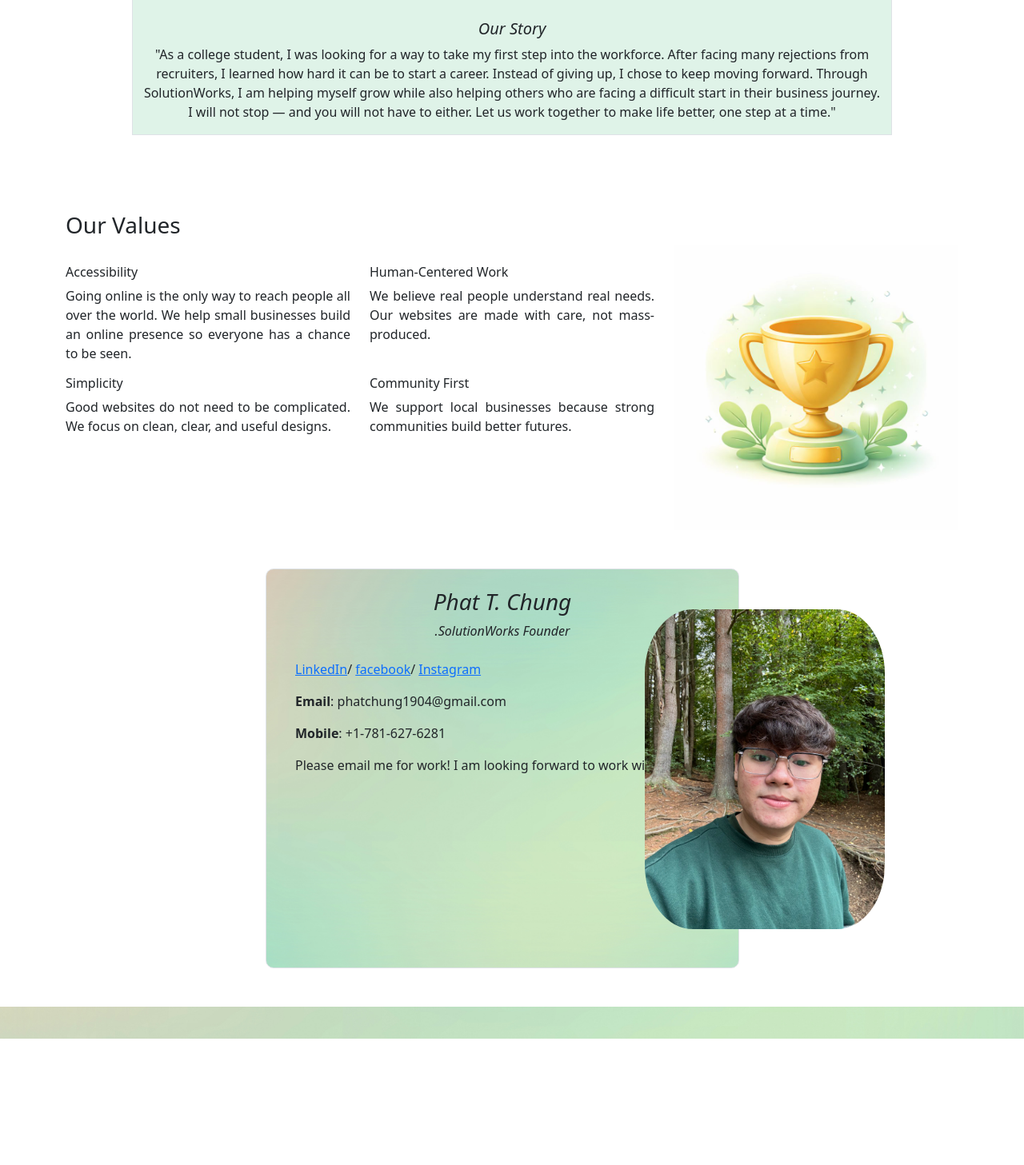
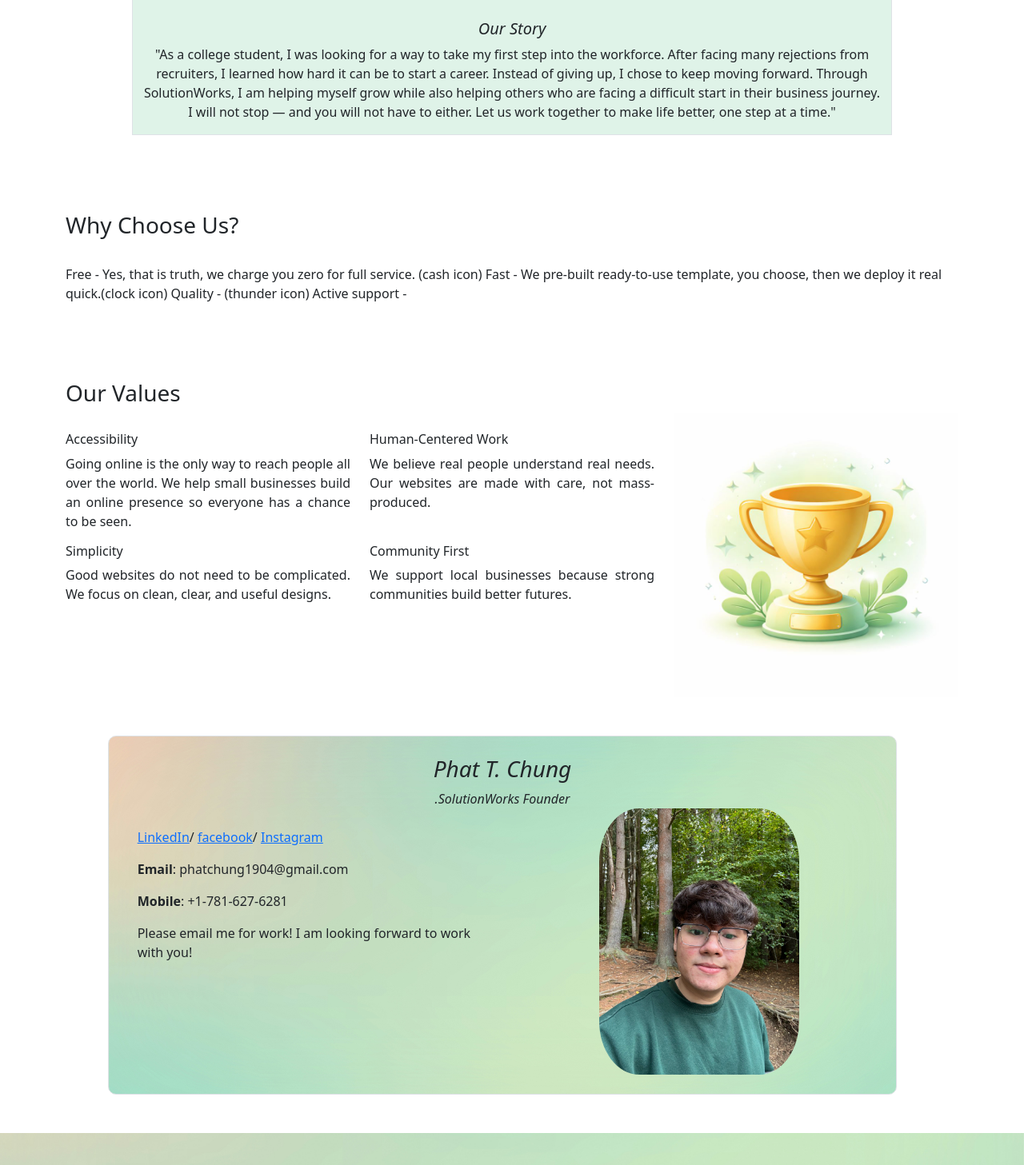
Before and after one commit to phatTchung9999/SolutionWorks_Website, a Django app: page /about/ in a window 1280 px wide. Shown: the part 674-2131 px from the top of the page at 80% size. Before the commit the page ends 1973 px from the top, so only its background shows below. Run offline with Django 5.2, Linux system fonts and the light colour scheme.

Commit message:
Update About page

```diff
--- a/myproject/templates/base.html
+++ b/myproject/templates/base.html
@@ -7,6 +7,8 @@
     <title>SolutionWorks</title>
     <link rel="stylesheet" href="{% static 'css/main.css' %}">
     <link href="https://cdn.jsdelivr.net/npm/bootstrap@5.3.8/dist/css/bootstrap.min.css" rel="stylesheet" integrity="sha384-sRIl4kxILFvY47J16cr9ZwB07vP4J8+LH7qKQnuqkuIAvNWLzeN8tE5YBujZqJLB" crossorigin="anonymous">
+    <link rel="stylesheet" href="https://cdn.jsdelivr.net/npm/bootstrap-icons@1.11.3/font/bootstrap-icons.css">
+
 </head>
 <body>
 
--- a/myproject/templates/main/about.html
+++ b/myproject/templates/main/about.html
@@ -55,6 +55,22 @@
     </section>
 
     <section class="m-5">
+        <br><br>
+        <div class="container">
+
+            <div class="row mb-4">
+                <h3>Why Choose Us?</h3>
+            </div>
+            Free - Yes, that is truth, we charge you zero for full service. (cash icon)
+            Fast - We pre-built ready-to-use template, you choose, then we deploy it real quick.(clock icon)
+            Quality -  (thunder icon)
+            Active support -
+
+        </div>
+
+    </section>
+
+    <section class="m-5">
 
         <div class="container">
             <br><br>
@@ -96,12 +112,17 @@
             <div class="row">
 
                 <div class="row d-flex align-items-center justify-content-center">
-                        <div class="col-12 col-lg-6 border position-relative hero" style=" border-radius:10px; min-height:500px;">
+                        <div class="col-12 col-lg-10 border position-relative hero" style=" border-radius:10px; min-height: fit-content;">
+                            <div class="row">
                                 <div class="text-center">
                                     <br>
                                     <h3><em>Phat T. Chung</em></h3>
                                     <em>.SolutionWorks Founder</em>
                                 </div>
+                            </div>
+
+                            <div class="row">
+                                <div class="col-12 col-lg-6">
                                     <div class="text-start m-4">
                                         <p>
                                         <a href="https://www.linkedin.com/in/phat-t-chung-88a2983a1/">LinkedIn</a>/
@@ -112,8 +133,13 @@
                                         <p><b>Mobile</b>: +1-781-627-6281</p>
                                         <p>Please email me for work! I am looking forward to work with you!</p>
                                     </div>
-                            <div class="col-6 position-absolute d-flex align-items-center justify-content-center" style=" min-height:350px; right:-180px; top: 50px;">
-                                <img src="{% static 'images/Phat_Chung.jpg' %}" style="width: 300px; height: auto; border-radius: 20%;">
+                                </div>
+
+                                <div class="col-12 col-lg-6 d-flex align-items-center justify-content-center mb-4">
+                                    <div>
+                                        <img src="{% static 'images/Phat_Chung.jpg' %}" style="width: 250px; height: auto; border-radius: 20%;">
+                                    </div>
+                                </div>
                             </div>
                         </div>
 
```
Lines whose indentation alone changed are shown as unchanged.
